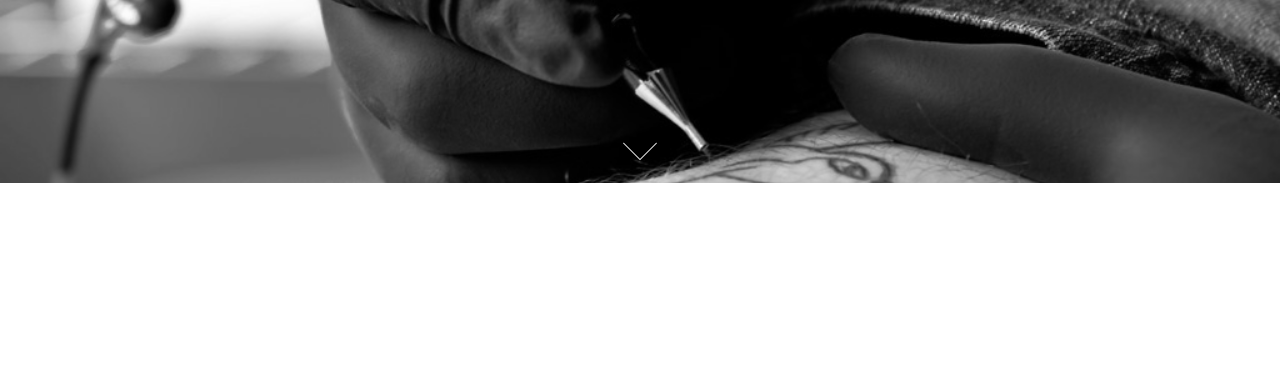
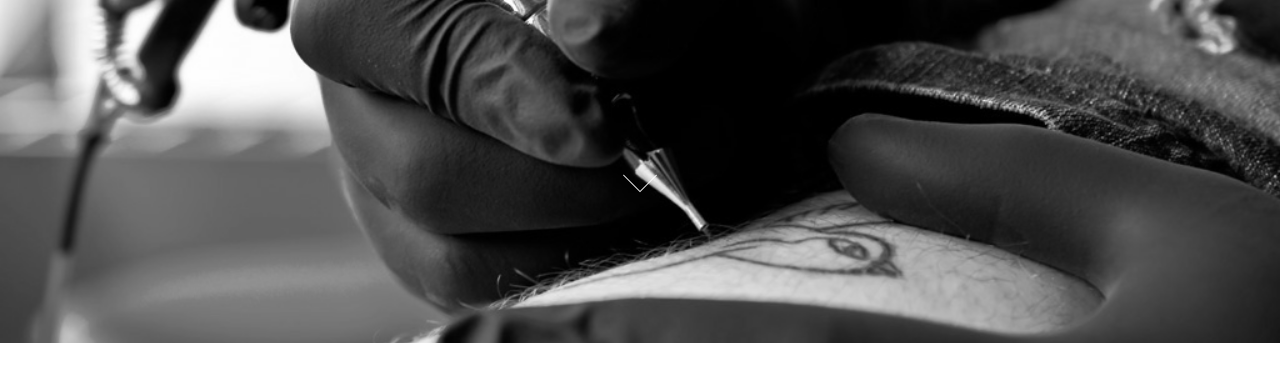
Before and after one commit to ChaseNicks/tattoo_shop, a plain HTML site: page index.html in a window 1280 px wide. Shown: the part 429-800 px from the top of the page. Drawn offline with nearby package versions, Linux system fonts and the light colour scheme; a web font is replaced by a local one.

Commit message:
more hero updates

```diff
--- a/index.html
+++ b/index.html
@@ -63,7 +63,7 @@
 
 
 
-    <script src="./scripts/navbar.js"></script>
+    <script src="./scripts/script.js"></script>
 </body>
 
 </html>
--- a/style.css
+++ b/style.css
@@ -17,7 +17,7 @@
   background-repeat: no-repeat;
   background-size: cover;
   background-position: center;
-  height: 35rem;
+  height: 45rem;
   opacity: 1.9;
 }
 
@@ -53,12 +53,13 @@
 }
 
 #section05 {
-  padding-top: 70px;
+  padding-top: 100px;
 }
+
 #section05 #scroll-span {
   position: absolute;
   left: 50%;
-  top: 68%;
+  top: 72%;
   width: 24px;
   height: 24px;
   margin-left: -12px;
```
Also changed, not shown: scripts/script.js (renamed from scripts/navbar.js).
